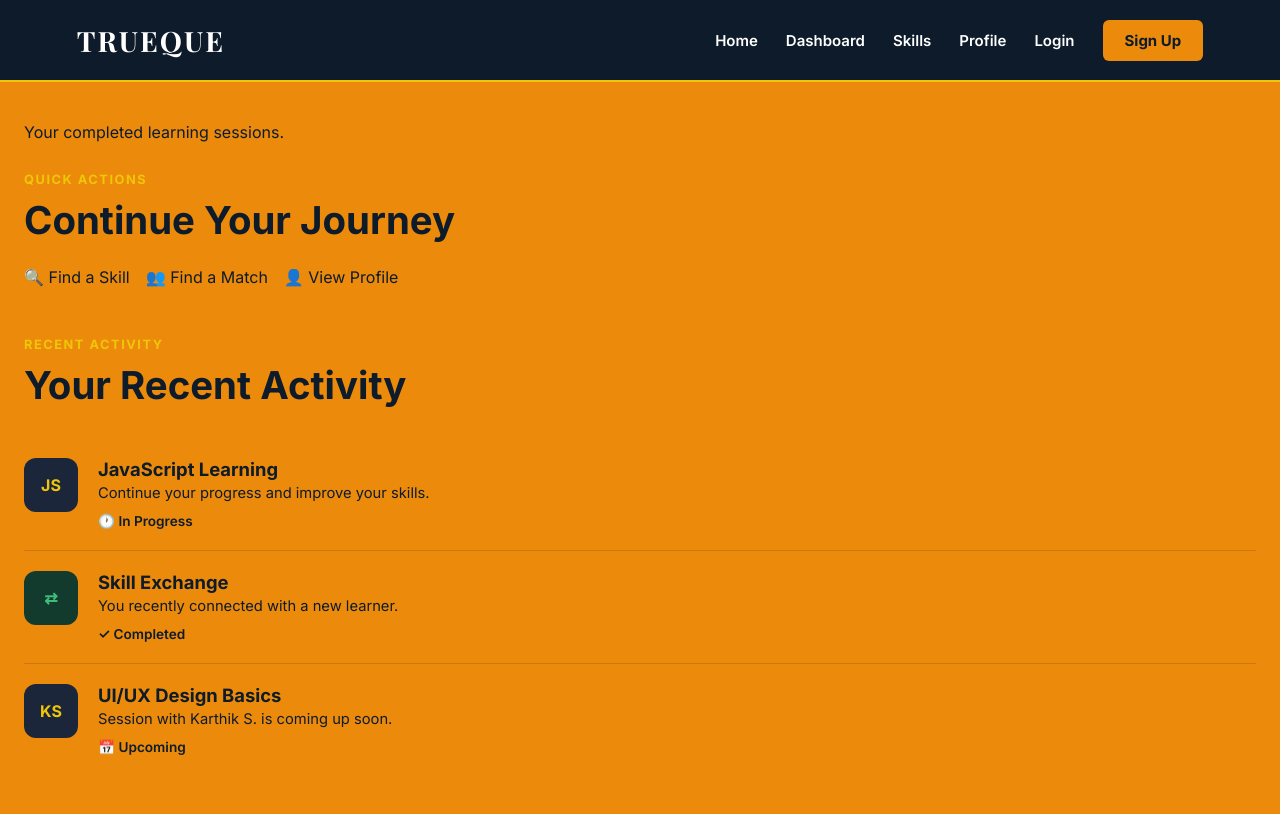
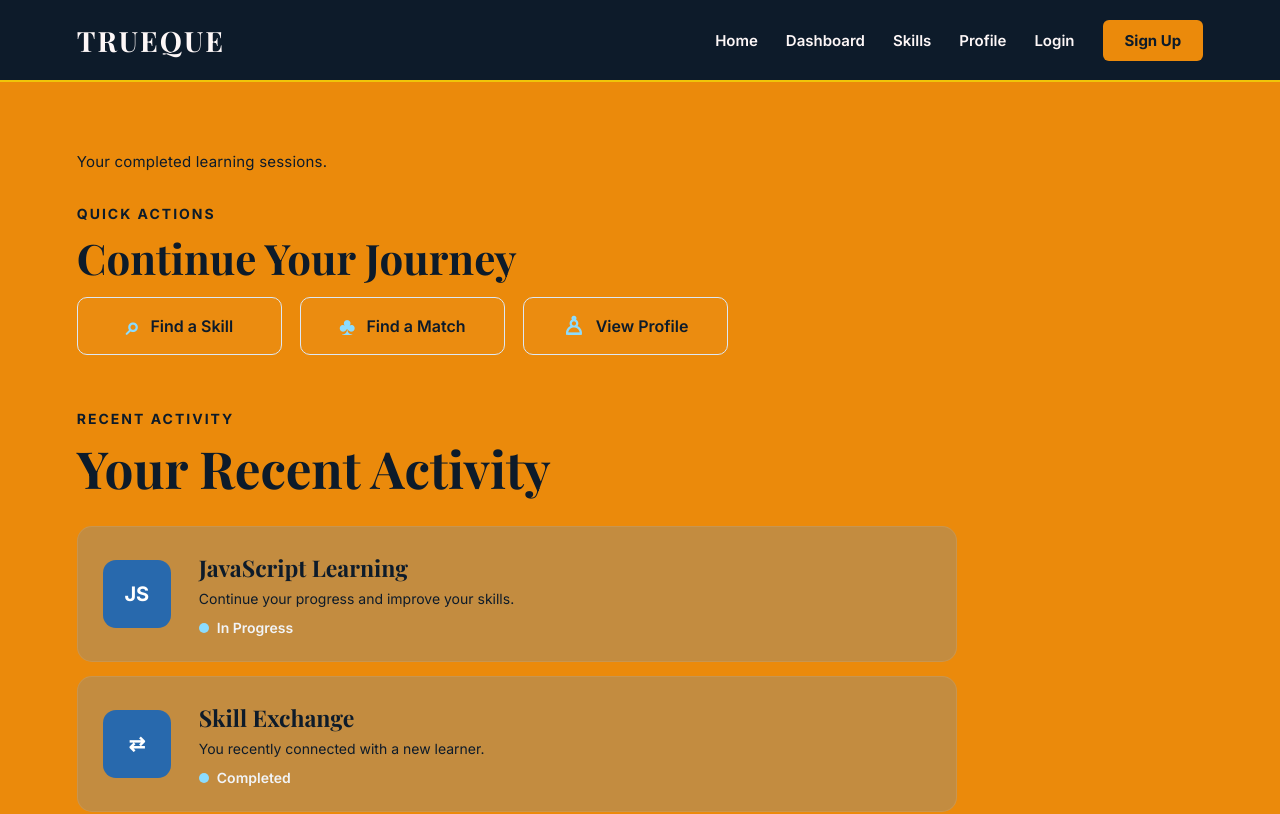
Before and after one commit to Sakeena19-cse/Trueque, a React (Vite) app: page /dashboard in a window 1280 px wide. Shown: the top 814 px of the page. Built offline with nearby package versions, Linux system fonts and the light colour scheme.

Commit message:
Dashboard.jsx index.css

```diff
--- a/src/index.css
+++ b/src/index.css
@@ -12,8 +12,8 @@
   /* Quick Actions style gold */
   --gold: #f0c609;
 
-  --cream: #FFF8EC;
-  --white: #FFFFFF;
+  --cream: #fffaf2;
+  --white: hsl(0, 60%, 98%);
 
   --font-heading: "Playfair Display", serif;
   --font-body: "Inter", sans-serif;
@@ -80,3 +80,256 @@ a {
   background: var(--oxford-blue);
   color: var(--tan);
 }
+/* =========================================
+   TRUEQUE DASHBOARD
+   ========================================= */
+
+.dashboard-page {
+  min-height: 650px;
+  padding: 45px 9% 70px;
+  background: linear-gradient(
+    115deg,
+    #263d58 0%,
+    #17365d 45%,
+    #0d2d54 100%
+  );
+  color: #ffffff;
+}
+
+/* Intro text */
+
+.dashboard-intro {
+  margin: 0 0 34px;
+  font-size: 15px;
+  color: #e4e8ed;
+  letter-spacing: 0.2px;
+}
+
+/* Sections */
+
+.dashboard-section {
+  margin-bottom: 55px;
+}
+
+/* Small gold heading */
+
+.dashboard-label {
+  margin: 0 0 12px;
+  color: #d2b48c;
+  font-size: 14px;
+  font-weight: 700;
+  letter-spacing: 2px;
+}
+
+/* Main dashboard headings */
+
+.dashboard-title {
+  margin: 0 0 28px;
+  color: #ffffff;
+  font-family: "Playfair Display", Georgia, serif;
+  font-size: clamp(38px, 4vw, 58px);
+  font-weight: 700;
+  line-height: 1.15;
+}
+
+/* =========================================
+   QUICK ACTION BUTTONS
+   ========================================= */
+
+.quick-actions {
+  display: flex;
+  flex-wrap: wrap;
+  gap: 18px;
+}
+
+.quick-action-btn {
+  min-width: 205px;
+  height: 58px;
+  padding: 0 22px;
+
+  display: inline-flex;
+  align-items: center;
+  justify-content: center;
+  gap: 11px;
+
+  border: 1.5px solid #dce8f5;
+  border-radius: 10px;
+
+  background: rgba(255, 255, 255, 0.02);
+  color: #ffffff;
+
+  text-decoration: none;
+  font-size: 16px;
+  font-weight: 600;
+
+  transition: all 0.25s ease;
+}
+
+.quick-action-btn:hover {
+  background: rgba(255, 255, 255, 0.10);
+  transform: translateY(-3px);
+  border-color: #b9d9f4;
+}
+
+.action-icon {
+  color: #8bdcff;
+  font-size: 25px;
+  line-height: 1;
+}
+
+/* =========================================
+   RECENT ACTIVITY
+   ========================================= */
+
+.recent-section {
+  max-width: 880px;
+}
+
+.activity-list {
+  display: flex;
+  flex-direction: column;
+  gap: 14px;
+}
+
+/* Activity card */
+
+.activity-card {
+  width: 100%;
+  min-height: 125px;
+  padding: 25px;
+
+  display: flex;
+  align-items: center;
+  gap: 28px;
+
+  background: rgba(105, 145, 190, 0.30);
+  border: 1px solid rgba(255, 255, 255, 0.08);
+  border-radius: 15px;
+
+  box-sizing: border-box;
+
+  transition: all 0.25s ease;
+}
+
+.activity-card:hover {
+  background: rgba(105, 145, 190, 0.42);
+  transform: translateY(-2px);
+}
+
+/* Activity icon */
+
+.activity-icon {
+  width: 68px;
+  height: 68px;
+
+  flex-shrink: 0;
+
+  display: flex;
+  align-items: center;
+  justify-content: center;
+
+  border-radius: 13px;
+
+  background: #2869ad;
+  color: #ffffff;
+
+  font-size: 20px;
+  font-weight: 700;
+}
+
+/* Activity text */
+
+.activity-content h3 {
+  margin: 0 0 7px;
+
+  color: #ffffff;
+
+  font-family: "Playfair Display", Georgia, serif;
+  font-size: 23px;
+}
+
+.activity-content p {
+  margin: 0 0 12px;
+
+  color: #e1e8ef;
+  font-size: 14px;
+}
+
+/* Status */
+
+.activity-status {
+  display: flex;
+  align-items: center;
+  gap: 8px;
+
+  color: #f1f4f7;
+
+  font-size: 14px;
+  font-weight: 600;
+}
+
+.status-dot {
+  width: 10px;
+  height: 10px;
+
+  display: inline-block;
+
+  border-radius: 50%;
+  background: #8bdcff;
+}
+
+/* =========================================
+   RESPONSIVE DESIGN
+   ========================================= */
+
+@media (max-width: 768px) {
+
+  .dashboard-page {
+    padding: 35px 6% 55px;
+  }
+
+  .dashboard-title {
+    font-size: 38px;
+  }
+
+  .quick-actions {
+    flex-direction: column;
+  }
+
+  .quick-action-btn {
+    width: 100%;
+  }
+
+  .activity-card {
+    padding: 20px;
+    gap: 18px;
+  }
+
+  .activity-icon {
+    width: 58px;
+    height: 58px;
+  }
+
+  .activity-content h3 {
+    font-size: 19px;
+  }
+}
+
+@media (max-width: 480px) {
+
+  .dashboard-page {
+    padding: 30px 5% 45px;
+  }
+
+  .dashboard-title {
+    font-size: 32px;
+  }
+
+  .activity-card {
+    align-items: flex-start;
+  }
+
+  .activity-content p {
+    line-height: 1.5;
+  }
+}
--- a/src/pages/Dashboard.jsx
+++ b/src/pages/Dashboard.jsx
@@ -1,220 +1,96 @@
-import { Link } from 'react-router-dom';
+import React from "react";
+import { Link } from "react-router-dom";
 
 const activity = [
   {
-    icon: 'JS',
-    iconBg: 'var(--dark-blue)',
-    iconColor: 'var(--gold)',
-    title: 'JavaScript Learning',
-    desc: 'Continue your progress and improve your skills.',
-    status: 'In Progress',
-    statusColor: 'var(--oxford-blue)',
-    statusIcon: '🕐',
+    icon: "JS",
+    title: "JavaScript Learning",
+    desc: "Continue your progress and improve your skills.",
+    status: "In Progress",
   },
   {
-    icon: '⇄',
-    iconBg: '#123B2E',
-    iconColor: '#3FBE7A',
-    title: 'Skill Exchange',
-    desc: 'You recently connected with a new learner.',
-    status: 'Completed',
-    statusColor: 'var(--oxford-blue)',
-    statusIcon: '✓',
-  },
-  {
-    icon: 'KS',
-    iconBg: 'var(--dark-blue)',
-    iconColor: 'var(--gold)',
-    title: 'UI/UX Design Basics',
-    desc: 'Session with Karthik S. is coming up soon.',
-    status: 'Upcoming',
-    statusColor: 'var(--oxford-blue)',
-    statusIcon: '📅',
+    icon: "⇄",
+    title: "Skill Exchange",
+    desc: "You recently connected with a new learner.",
+    status: "Completed",
   },
 ];
 
-export default function Dashboard() {
+function Dashboard() {
   return (
-    <div
-      className="container"
-      style={{
-        padding: '40px 24px 60px',
-        color: 'var(--oxford-blue)',
-      }}
-    >
+    <main className="dashboard-page">
 
-      <p
-        style={{
-          color: 'var(--oxford-blue)',
-          marginBottom: '30px',
-        }}
-      >
+      {/* Small intro text */}
+      <p className="dashboard-intro">
         Your completed learning sessions.
       </p>
 
-      <p
-        style={{
-          color: 'var(--gold)',
-          fontWeight: 700,
-          fontSize: '0.8rem',
-          letterSpacing: '0.12em',
-          textTransform: 'uppercase',
-          marginBottom: '10px',
-        }}
-      >
-        Quick Actions
-      </p>
+      {/* QUICK ACTIONS */}
+      <section className="dashboard-section">
+        <p className="dashboard-label">QUICK ACTIONS</p>
 
-      <h1
-        style={{
-          fontSize: '2.4rem',
-          color: 'var(--oxford-blue)',
-          marginBottom: '24px',
-        }}
-      >
+        <h1 className="dashboard-title">
           Continue Your Journey
         </h1>
 
-      <div
-        style={{
-          display: 'flex',
-          gap: '16px',
-          flexWrap: 'wrap',
-          marginBottom: '50px',
-        }}
-      >
-        <Link
-          to="/matching"
-          className="btn btn-outline"
-          style={{
-            display: 'flex',
-            alignItems: 'center',
-            gap: '10px',
-            color: 'var(--oxford-blue)',
-          }}
-        >
-          🔍 Find a Skill
+        <div className="quick-actions">
+
+          <Link to="/search-skills" className="quick-action-btn">
+            <span className="action-icon">⌕</span>
+            <span>Find a Skill</span>
           </Link>
 
-        <Link
-          to="/matching"
-          className="btn btn-outline"
-          style={{
-            display: 'flex',
-            alignItems: 'center',
-            gap: '10px',
-            color: 'var(--oxford-blue)',
-          }}
-        >
-          👥 Find a Match
+          <Link to="/matching" className="quick-action-btn">
+            <span className="action-icon">♣</span>
+            <span>Find a Match</span>
           </Link>
 
-        <Link
-          to="/profile"
-          className="btn btn-outline"
-          style={{
-            display: 'flex',
-            alignItems: 'center',
-            gap: '10px',
-            color: 'var(--oxford-blue)',
-          }}
-        >
-          👤 View Profile
+          <Link to="/profile" className="quick-action-btn">
+            <span className="action-icon">♙</span>
+            <span>View Profile</span>
           </Link>
+
         </div>
+      </section>
 
-      <p
-        style={{
-          color: 'var(--gold)',
-          fontWeight: 700,
-          fontSize: '0.8rem',
-          letterSpacing: '0.12em',
-          textTransform: 'uppercase',
-          marginBottom: '10px',
-        }}
-      >
-        Recent Activity
-      </p>
+      {/* RECENT ACTIVITY */}
+      <section className="dashboard-section recent-section">
 
-      <h1
-        style={{
-          fontSize: '2.4rem',
-          color: 'var(--oxford-blue)',
-          marginBottom: '30px',
-        }}
-      >
+        <p className="dashboard-label">RECENT ACTIVITY</p>
+
+        <h2 className="dashboard-title">
           Your Recent Activity
-      </h1>
+        </h2>
 
-      <div>
-        {activity.map((item, i) => (
-          <div
-            key={item.title}
-            style={{
-              display: 'flex',
-              gap: '20px',
-              padding: '20px 0',
-              borderBottom:
-                i < activity.length - 1
-                  ? '1px solid rgba(13, 27, 42, 0.15)'
-                  : 'none',
-            }}
-          >
+        <div className="activity-list">
 
-            <div
-              style={{
-                width: '54px',
-                height: '54px',
-                borderRadius: '12px',
-                background: item.iconBg,
-                color: item.iconColor,
-                display: 'flex',
-                alignItems: 'center',
-                justifyContent: 'center',
-                fontWeight: 700,
-                fontSize: '1rem',
-                flexShrink: 0,
-              }}
-            >
+          {activity.map((item, index) => (
+            <div className="activity-card" key={index}>
+
+              <div className="activity-icon">
                 {item.icon}
               </div>
 
-            <div>
-              <h3
-                style={{
-                  fontSize: '1.15rem',
-                  color: 'var(--oxford-blue)',
-                  marginBottom: '4px',
-                }}
-              >
-                {item.title}
-              </h3>
+              <div className="activity-content">
+                <h3>{item.title}</h3>
 
-              <p
-                style={{
-                  color: 'var(--oxford-blue)',
-                  fontSize: '0.92rem',
-                  marginBottom: '8px',
-                }}
-              >
-                {item.desc}
-              </p>
+                <p>{item.desc}</p>
 
-              <span
-                style={{
-                  color: item.statusColor,
-                  fontSize: '0.85rem',
-                  fontWeight: 600,
-                }}
-              >
-                {item.statusIcon} {item.status}
-              </span>
+                <div className="activity-status">
+                  <span className="status-dot"></span>
+                  {item.status}
+                </div>
               </div>
 
             </div>
           ))}
+
         </div>
 
-    </div>
+      </section>
+
+    </main>
   );
 }
+
+export default Dashboard;
```
Lines whose indentation alone changed are shown as unchanged.
